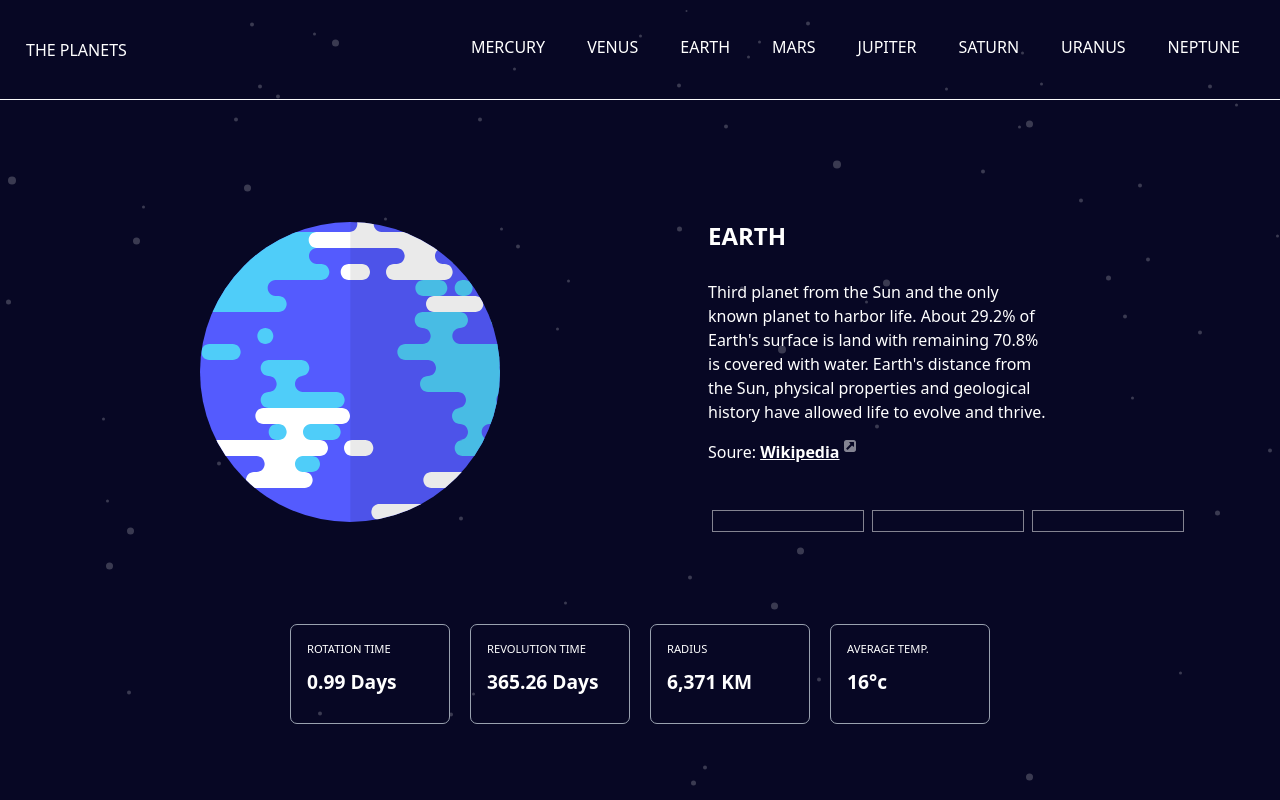
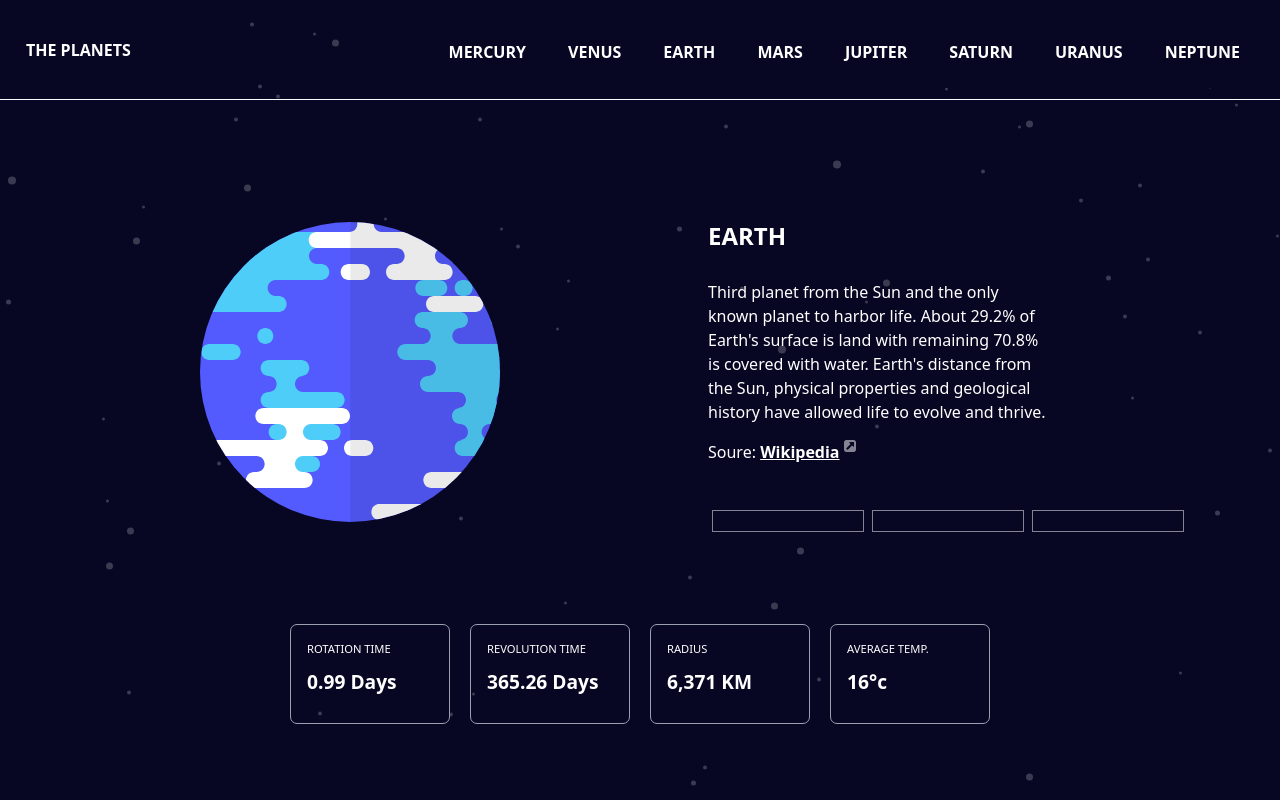
Before and after one commit to ItaloDev-Marcelo/planets-fect, a React (Vite) app: page / in a window 1280 px wide. Built offline with nearby package versions, Linux system fonts and the light colour scheme.

Commit message:
refactor: update style and change onclick on button to <li>

```diff
--- a/src/Nav/Nav.tsx
+++ b/src/Nav/Nav.tsx
@@ -1,21 +1,26 @@
-import { useState } from 'react'
 import { NavItem } from '../components/NavItem'
 import {NavList} from '../Nav/data/NavList'
 import Hamburger from '../assets/icon-hamburger.svg'
-const Nav = () => {
 
-  const [navBar, setNavBar] = useState(false)
+export type NavProps = {
+  navBar: boolean ,
+  handleNavBar: () => void
+}
+
+const Nav = ({navBar, handleNavBar}:NavProps ) => {
 
   return (
-    <nav className='flex flex-col px-2 xl:flex-row md:justify-center md:border-b md:gap-5 md:border-gray-50
-      md:items-center xl:justify-between text-white xl:h-25 xl:py-10 ' >
+    <nav className='flex flex-col px-2 w-full xl:flex-row md:justify-center
+     border-b md:gap-5 border-gray-50 md:items-center xl:justify-between text-white xl:h-25 xl:py-10 ' >
       <div className='p-2 my-7 md:my-1.5 flex flex-row justify-between items-center'>
-          <a href='#' className="uppercase pl-2.5 font-medium ">The Planets</a>
-          <button className='md:hidden' onClick={() => setNavBar(!navBar)}><img src={Hamburger}/></button>
+          <a href='#' className="uppercase pl-2.5 font-bold ">The Planets</a>
+          <button className='md:hidden' onClick={handleNavBar}><img src={Hamburger}/></button>
        </div>
 
-        <ul className={` ${navBar ? 'flex-col md:flex' : 'hidden md:flex' }
-       md:flex-row xl:mr-4 md:flex-wrap  md:justify-center md:gap-2.5 space-y-4`}>
+        <ul className={` ${navBar ? 'flex-col md:flex' : 'hidden md:flex ' }
+       md:flex-row xl:mr-4 md:flex-wrap px-4 lg:px-0  md:justify-center md:gap-2.5 space-y-4 pt-5 fixed top-25 md:top-[-25px] xl:top-[-5px] xl:w-auto xl:h-auto
+        left-0 w-full h-full md:relative
+         bg-deep-space-blue z-100 h-max-full `}>
           {
              NavList.map(({path,name, color}, index) => (
                 <NavItem key={index} path={path} name={name} color={color} />
--- a/src/components/NavItem.tsx
+++ b/src/components/NavItem.tsx
@@ -12,10 +12,10 @@ export const NavItem = ({path, name, color}:NavListProps) => {
  const navigate = useNavigate()
 
   return (
-    <li className="list-none p-2 md:mt-2.5 ">
+    <li className="list-none p-2 md:mt-2.5" onClick={() => navigate(path)} >
         <div className="flex flex-row justify-between items-center px-2">
-          <button onClick={() => navigate(path)} className="bg-trasparent uppercase
-          flex flex-row items-center gap-2.5 cursor-pointer">
+          <button className="bg-trasparent uppercase
+          flex flex-row items-center gap-2.5 cursor-pointer font-semibold hover:text-gray-400">
            <DotColor color={color}/>{name}</button>
            <img src={Arrow} alt=''  className='w-2.5 md:hidden' />
         </div>
```
